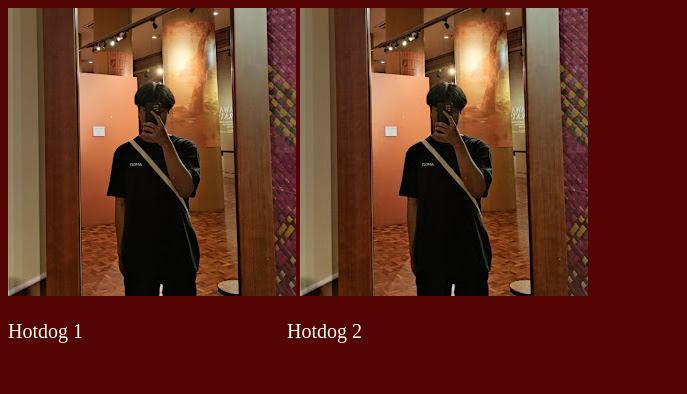
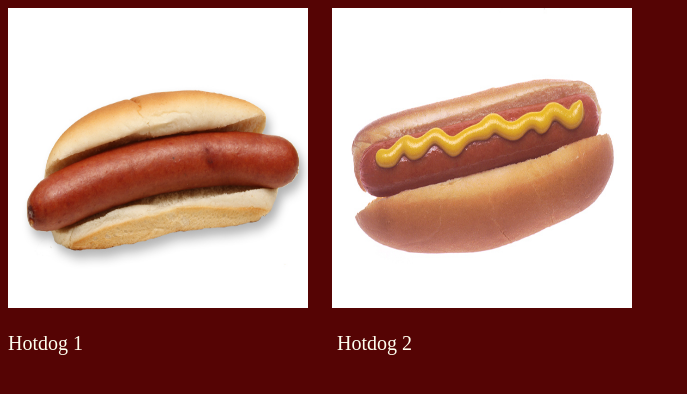
Before and after one commit to ChrisNeverland1/301MgitRepoAct7, a plain HTML site: page Features.html in a window 1280 px wide. Shown: the whole page, without its empty margins (0-687 px from the left). Drawn offline with Linux system fonts and the light colour scheme.

Commit message:
My Project

```diff
--- a/Features.html
+++ b/Features.html
@@ -7,10 +7,10 @@
     <link rel="stylesheet" href="style.css">
 </head>
 <body>
-    <img src="image.jpg" alt="image">
-    <img src="image.jpg" alt="image">
+    <img src="hotdog1.jpg" alt="image" style="height: 300px; width: 300px; display: inline-block; margin-right: 20px;">
+    <img src="hotdog2.png" alt="image" style="height: 300px; width: 300px; display: inline-block; margin-right: 20px;">
     <br>
-    <p style="display: inline-block; margin-right: 200px;">Hotdog 1</p>
+    <p style="display: inline-block; margin-right: 250px;">Hotdog 1</p>
     <p style="display: inline-block;">Hotdog 2</p>
 </body>
 </html>
```
Also changed, not shown: hotdog1.jpg (added), hotdog2.png (added).
